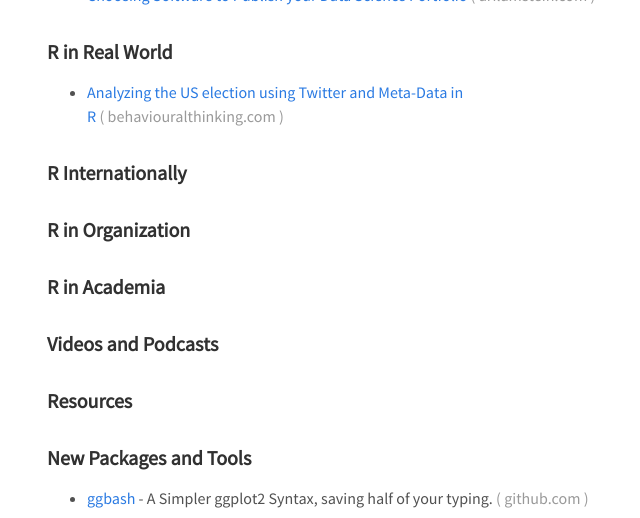
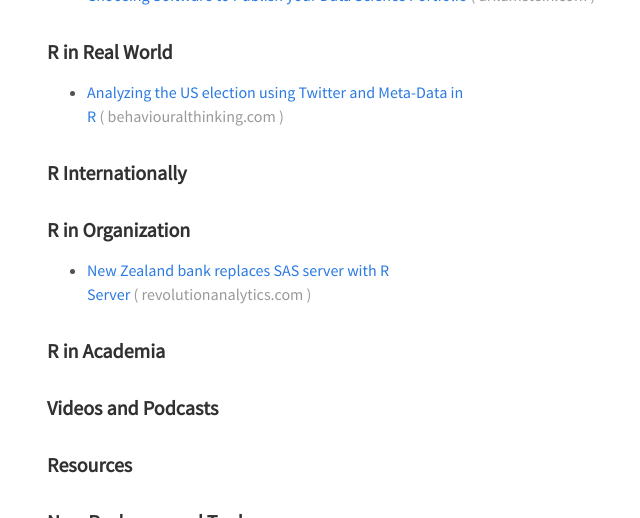
Before and after one commit to rweekly/rweekly.org, a Jekyll site: the page built from draft.md, in a window 1280 px wide and 900 px high, scrolled down 453 px, cut to the strip 0-518 px from the top of the window. Shown: the whole strip, without its empty margins (313-953 px from the left). Built offline with Jekyll 4.4.1, drawn with Linux system fonts in a browser that asks for light colours; comment, search, counter and statistics services are not loaded.

Commit message:
Update draft.md

```diff
--- a/draft.md
+++ b/draft.md
@@ -40,7 +40,7 @@ Hello and welcome to this new issue!
 
 ### R in Organization
 
-
++ [New Zealand bank replaces SAS server with R Server](http://blog.revolutionanalytics.com/2017/01/nz-bank-replaces-sas-with-r.html)
 
 
 ### R in Academia
```
